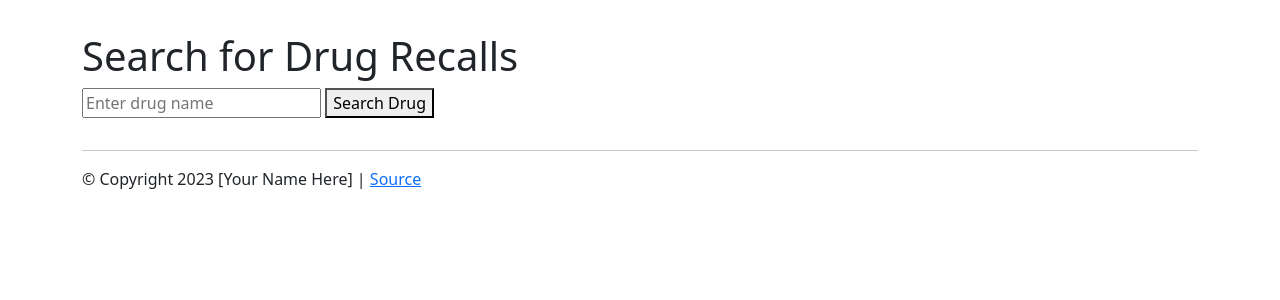
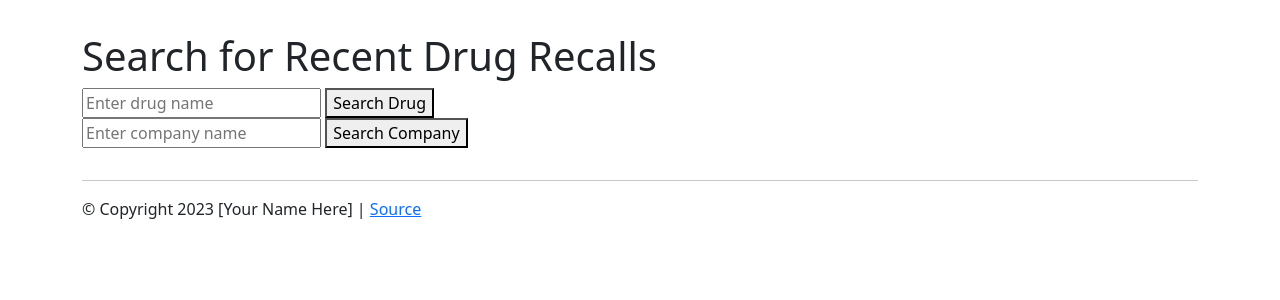
Before and after one commit to rgirma1/FDA_search, a Flask app: page /openFDA-Search/drug in a window 1280 px wide. Shown: the part 67-367 px from the top of the page. Run offline with Flask 3, Linux system fonts and the light colour scheme.

Commit message:
Incorporoated company search into drug recall page

```diff
--- a/web_app/routes/fdadata_routes.py
+++ b/web_app/routes/fdadata_routes.py
@@ -1,13 +1,8 @@
 from flask import Blueprint, request, render_template, jsonify
-from app.FDAdata import fetch_fda_data, process_pma_data, process_recall_data
+from app.FDAdata import fetch_drug_data, fetch_device_data, process_pma_data, process_recall_data
 import pandas as pd
 
 fdadata_routes = Blueprint("fdadata_routes", __name__)
-
-@fdadata_routes.route("/openFDA-Search/company")
-@fdadata_routes.route("/openFDA-Search/by-company")
-def by_company():
-    return render_template("by-company.html")
 
 @fdadata_routes.route("/openFDA-Search/drug")
 @fdadata_routes.route("/openFDA-Search/drug-recalls")
@@ -20,19 +15,30 @@ def device_recalls_pma():
     return render_template("device-recalls-pma.html")
 
 
-
-
-
-@fdadata_routes.route("/search_result", methods=["GET"])
-def search_result():
+@fdadata_routes.route("/search_drug", methods=["GET"])
+def search_result_drug():
     search_type = request.args.get("search_type")
     search_term = request.args.get("search_term")
     if not search_term:
         return jsonify({"error": "Search term is required"}), 400
 
-    pma_data, recall_data = fetch_fda_data(search_type, search_term)
+    recall_data = fetch_drug_data(search_type, search_term)
 
     if not recall_data:
         return jsonify({"error": "No data found for the drug"}), 404
 
-    return render_template("results.html", search_type=search_type, search_term=search_term, pma_data=pma_data, recall_data=recall_data)
+    return render_template("results-drug.html", search_type=search_type, search_term=search_term, recall_data=recall_data)
+
+@fdadata_routes.route("/search_device", methods=["GET"])
+def search_result_device():
+    search_type = request.args.get("search_type")
+    search_term = request.args.get("search_term")
+    if not search_term:
+        return jsonify({"error": "Search term is required"}), 400
+
+    pma_data, recall_data = fetch_device_data(search_type, search_term)
+
+    if not recall_data:
+        return jsonify({"error": "No data found for the drug"}), 404
+
+    return render_template("results-device.html", search_type=search_type, search_term=search_term, pma_data=pma_data, recall_data=recall_data)
--- a/web_app/routes/news_routes.py
+++ b/web_app/routes/news_routes.py
@@ -1,5 +1,4 @@
 from flask import Blueprint, request, render_template, jsonify
-from app.FDAdata import fetch_fda_data, process_pma_data, process_recall_data
 
 news_routes = Blueprint("news", __name__)
 
--- a/web_app/routes/stock_correlation_routes.py
+++ b/web_app/routes/stock_correlation_routes.py
@@ -1,5 +1,4 @@
 from flask import Blueprint, request, render_template, jsonify
-from app.FDAdata import fetch_fda_data, process_pma_data, process_recall_data
 
 stock_correlation_routes = Blueprint("stock_correlation", __name__)
 
--- a/web_app/templates/bootstrap_5_layout.html
+++ b/web_app/templates/bootstrap_5_layout.html
@@ -43,7 +43,6 @@
         ('/about', 'about', 'About',[]),
         ('/news', 'news', 'News', []),
         ('#', 'openFDA_search', 'openFDA Search', [
-            ('/openFDA-Search/by-company', 'search-by-company', 'by Company'),
             ('/openFDA-Search/drug-recalls', 'drug-recalls', 'Drug Recalls'),
             ('/openFDA-Search/device-recalls-pma', 'device-recalls-pma', 'Device Recalls & PMAs')
         ]),
--- a/web_app/templates/drug-recalls.html
+++ b/web_app/templates/drug-recalls.html
@@ -2,11 +2,15 @@
 {% set active_page = "drug-recalls" %}
 
 {% block content %}
-    <h1>Search for Drug Recalls</h1>
-    <form action="/search_result" method="get">
+    <h1>Search for Recent Drug Recalls</h1>
+    <form action="/search_drug" method="get">
         <input type="hidden" name="search_type" value="drug">
         <input type="text" name="search_term" placeholder="Enter drug name">
         <button type="submit">Search Drug</button>
     </form>
-
+    <form action="/search_drug" method="get">
+        <input type="hidden" name="search_type" value="company">
+        <input type="text" name="search_term" placeholder="Enter company name">
+        <button type="submit">Search Company</button>
+    </form>
 {% endblock %}
```
Also changed, not shown: app/FDAdata.py (+29 -1 lines), web_app/templates/by-company.html (deleted, +0 -7 lines), web_app/templates/results-device.html (added, +38 -0 lines), web_app/templates/results-drug.html (added, +31 -0 lines), web_app/templates/results.html (deleted, +0 -40 lines).
